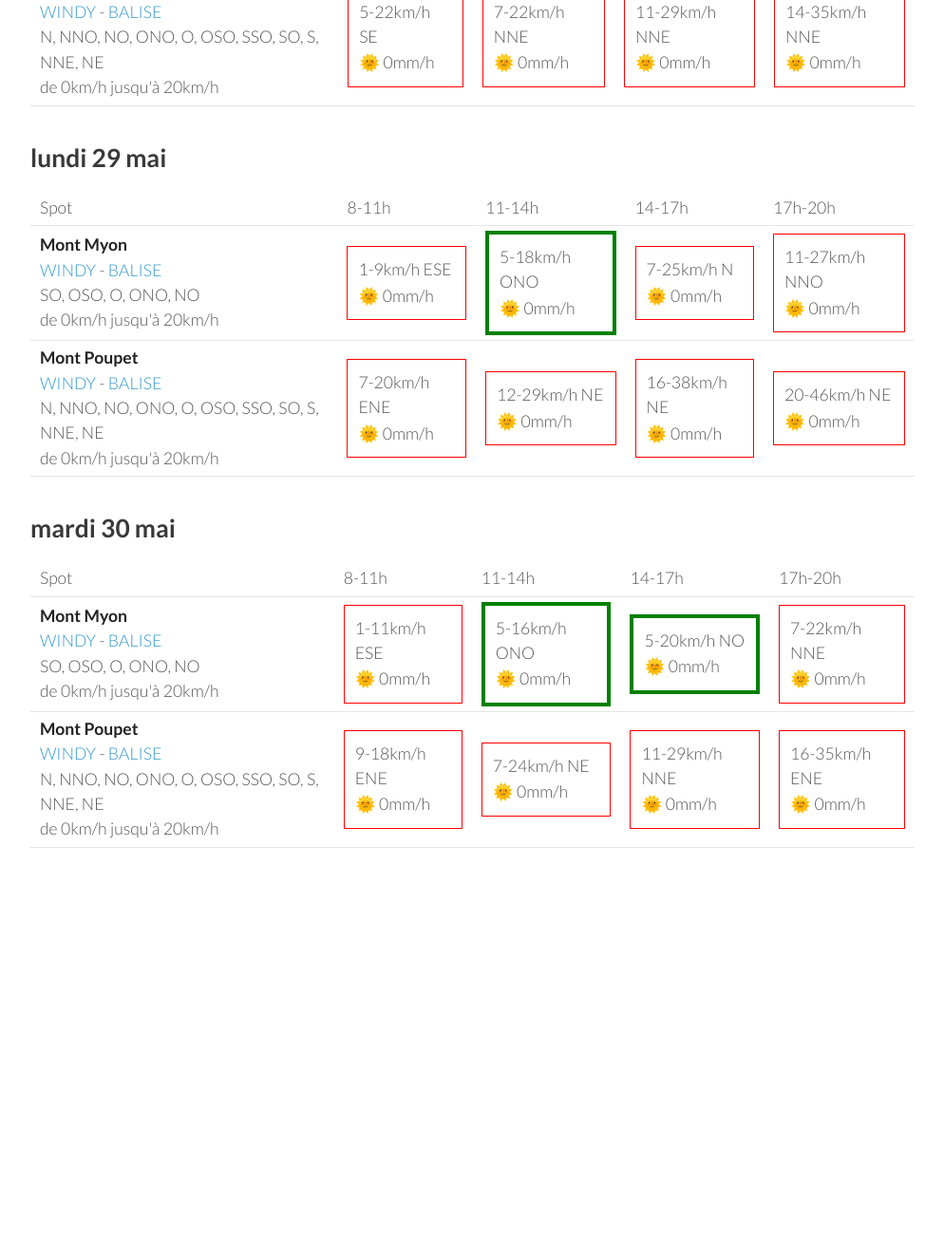
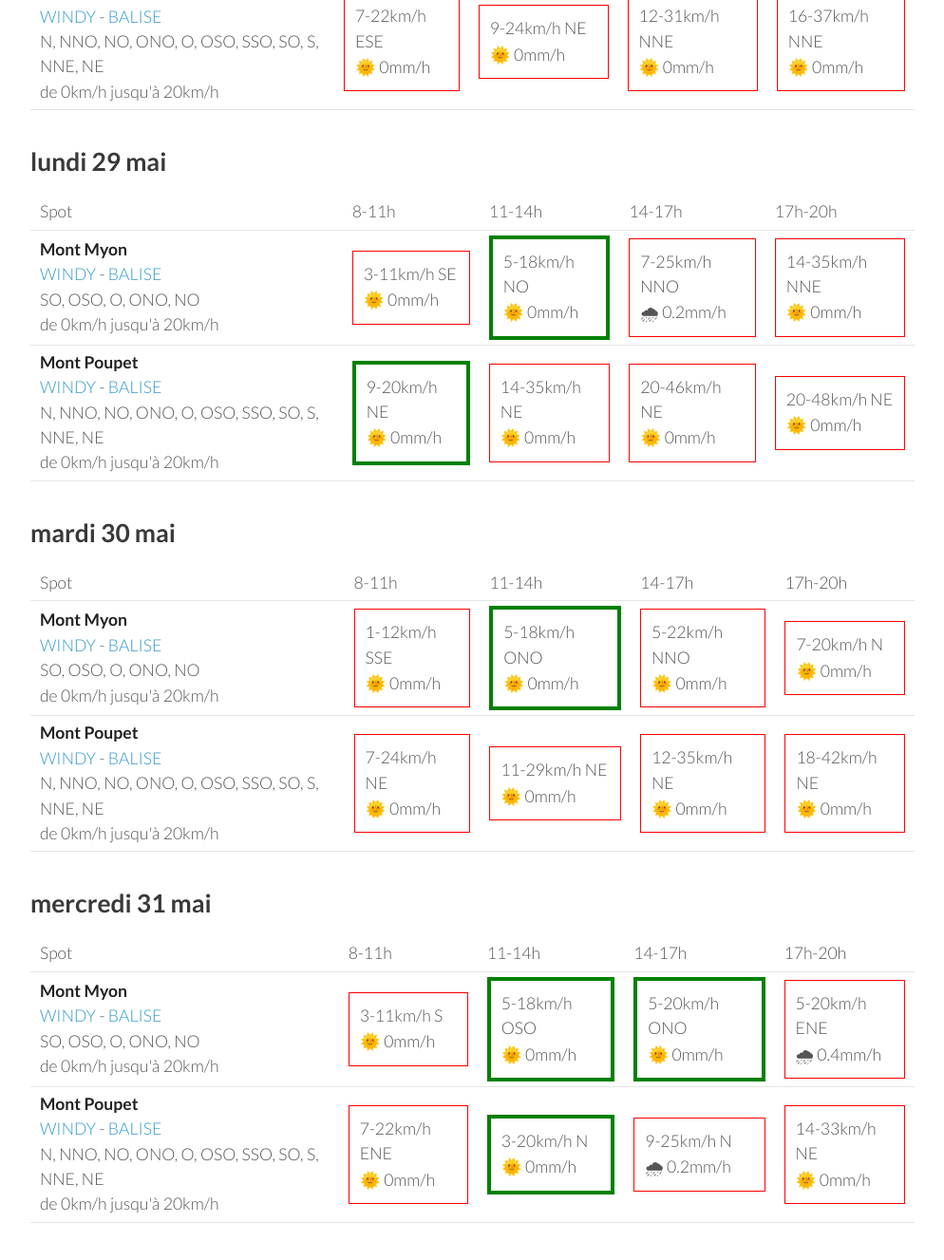
Before and after one commit to parapente-dans-le-nord/parapente-dans-le-nord.github.io, a Jekyll site: the page built from jura.markdown, in a window 1280 px wide and 1400 px high, scrolled down 1296 px. Shown: the top 1327 px of the window at 95% size, without its empty margins (26-1020 px from the left). Built offline with Jekyll 4.4.1, drawn with Linux system fonts in a browser that asks for light colours; before the commit the page ends 2317 px from its top, so only the background shows below that; some of the changed text lies outside the part shown.

Commit message:
update index.markdown

```diff
--- a/jura.markdown
+++ b/jura.markdown
@@ -24,10 +24,10 @@ page mise à jour le vendredi 26 mai 06:20
 <tr>
         <td><strong>Mont Poupet</strong><br><a href="https://windy.com/46.970/5.876?46.541,5.876,8">WINDY</a> - <span class=""><a href="http://www.balisemeteo.com/balise.php?idBalise=92">BALISE</a> </span><br> <span class="vent-favorable">N, NNO, NO, ONO, O, OSO, SSO, SO, S, NNE, NE</span><br><span class="force-vent">de 0km/h jusqu'à 20km/h</span> </td>
 
-            <td><div class="not-flyable"><p>5-14km/h E</p><p>🌞 0mm/h</p></div></td>
-            <td><div class="flyable"><p>5-16km/h N</p><p>🌞 0mm/h</p></div></td>
-            <td><div class="not-flyable"><p>9-22km/h NNO</p><p>🌞 0mm/h</p></div></td>
-            <td><div class="not-flyable"><p>9-25km/h N</p><p>🌞 0mm/h</p></div></td>
+            <td><div class="not-flyable"><p>5-14km/h ESE</p><p>🌞 0mm/h</p></div></td>
+            <td><div class="flyable"><p>7-20km/h N</p><p>🌞 0mm/h</p></div></td>
+            <td><div class="not-flyable"><p>11-27km/h NNE</p><p>🌧 0.7mm/h</p></div></td>
+            <td><div class="not-flyable"><p>14-31km/h NNE</p><p>🌞 0mm/h</p></div></td>
 
 
     </tr>
@@ -70,10 +70,10 @@ page mise à jour le vendredi 26 mai 06:20
 <tr>
         <td><strong>Mont Poupet</strong><br><a href="https://windy.com/46.970/5.876?46.541,5.876,8">WINDY</a> - <span class=""><a href="http://www.balisemeteo.com/balise.php?idBalise=92">BALISE</a> </span><br> <span class="vent-favorable">N, NNO, NO, ONO, O, OSO, SSO, SO, S, NNE, NE</span><br><span class="force-vent">de 0km/h jusqu'à 20km/h</span> </td>
 
-            <td><div class="not-flyable"><p>11-24km/h ENE</p><p>🌞 0mm/h</p></div></td>
-            <td><div class="flyable"><p>5-16km/h NE</p><p>🌞 0mm/h</p></div></td>
-            <td><div class="not-flyable"><p>7-22km/h N</p><p>🌞 0mm/h</p></div></td>
-            <td><div class="not-flyable"><p>11-29km/h NNE</p><p>🌞 0mm/h</p></div></td>
+            <td><div class="not-flyable"><p>9-22km/h E</p><p>🌞 0mm/h</p></div></td>
+            <td><div class="not-flyable"><p>7-22km/h NE</p><p>🌞 0mm/h</p></div></td>
+            <td><div class="not-flyable"><p>9-25km/h NNE</p><p>🌞 0mm/h</p></div></td>
+            <td><div class="not-flyable"><p>12-29km/h NNE</p><p>🌞 0mm/h</p></div></td>
 
 
     </tr>
@@ -97,19 +97,19 @@ page mise à jour le vendredi 26 mai 06:20
         <td><strong>Mont Myon</strong><br><a href="https://windy.com/46.331/5.397?45.898,5.394,8,m:eWoagj8">WINDY</a> - <span class=""><a href="http://www.balisemeteo.com/balise.php?idBalise=70">BALISE</a> </span><br> <span class="vent-favorable">SO, OSO, O, ONO, NO</span><br><span class="force-vent">de 0km/h jusqu'à 20km/h</span> </td>
 
             <td><div class="not-flyable"><p>1-11km/h SSE</p><p>🌞 0mm/h</p></div></td>
-            <td><div class="flyable"><p>5-16km/h O</p><p>🌞 0mm/h</p></div></td>
-            <td><div class="not-flyable"><p>5-20km/h N</p><p>🌧 0.2mm/h</p></div></td>
-            <td><div class="not-flyable"><p>5-22km/h NNE</p><p>🌧 0.2mm/h</p></div></td>
+            <td><div class="flyable"><p>5-16km/h ONO</p><p>🌞 0mm/h</p></div></td>
+            <td><div class="not-flyable"><p>7-22km/h N</p><p>🌧 0.2mm/h</p></div></td>
+            <td><div class="not-flyable"><p>9-25km/h NNE</p><p>🌞 0mm/h</p></div></td>
 
 
     </tr>
 <tr>
         <td><strong>Mont Poupet</strong><br><a href="https://windy.com/46.970/5.876?46.541,5.876,8">WINDY</a> - <span class=""><a href="http://www.balisemeteo.com/balise.php?idBalise=92">BALISE</a> </span><br> <span class="vent-favorable">N, NNO, NO, ONO, O, OSO, SSO, SO, S, NNE, NE</span><br><span class="force-vent">de 0km/h jusqu'à 20km/h</span> </td>
 
-            <td><div class="not-flyable"><p>5-22km/h SE</p><p>🌞 0mm/h</p></div></td>
-            <td><div class="not-flyable"><p>7-22km/h NNE</p><p>🌞 0mm/h</p></div></td>
-            <td><div class="not-flyable"><p>11-29km/h NNE</p><p>🌞 0mm/h</p></div></td>
-            <td><div class="not-flyable"><p>14-35km/h NNE</p><p>🌞 0mm/h</p></div></td>
+            <td><div class="not-flyable"><p>7-22km/h ESE</p><p>🌞 0mm/h</p></div></td>
+            <td><div class="not-flyable"><p>9-24km/h NE</p><p>🌞 0mm/h</p></div></td>
+            <td><div class="not-flyable"><p>12-31km/h NNE</p><p>🌞 0mm/h</p></div></td>
+            <td><div class="not-flyable"><p>16-37km/h NNE</p><p>🌞 0mm/h</p></div></td>
 
 
     </tr>
@@ -132,20 +132,20 @@ page mise à jour le vendredi 26 mai 06:20
 <tr>
         <td><strong>Mont Myon</strong><br><a href="https://windy.com/46.331/5.397?45.898,5.394,8,m:eWoagj8">WINDY</a> - <span class=""><a href="http://www.balisemeteo.com/balise.php?idBalise=70">BALISE</a> </span><br> <span class="vent-favorable">SO, OSO, O, ONO, NO</span><br><span class="force-vent">de 0km/h jusqu'à 20km/h</span> </td>
 
-            <td><div class="not-flyable"><p>1-9km/h ESE</p><p>🌞 0mm/h</p></div></td>
-            <td><div class="flyable"><p>5-18km/h ONO</p><p>🌞 0mm/h</p></div></td>
-            <td><div class="not-flyable"><p>7-25km/h N</p><p>🌞 0mm/h</p></div></td>
-            <td><div class="not-flyable"><p>11-27km/h NNO</p><p>🌞 0mm/h</p></div></td>
+            <td><div class="not-flyable"><p>3-11km/h SE</p><p>🌞 0mm/h</p></div></td>
+            <td><div class="flyable"><p>5-18km/h NO</p><p>🌞 0mm/h</p></div></td>
+            <td><div class="not-flyable"><p>7-25km/h NNO</p><p>🌧 0.2mm/h</p></div></td>
+            <td><div class="not-flyable"><p>14-35km/h NNE</p><p>🌞 0mm/h</p></div></td>
 
 
     </tr>
 <tr>
         <td><strong>Mont Poupet</strong><br><a href="https://windy.com/46.970/5.876?46.541,5.876,8">WINDY</a> - <span class=""><a href="http://www.balisemeteo.com/balise.php?idBalise=92">BALISE</a> </span><br> <span class="vent-favorable">N, NNO, NO, ONO, O, OSO, SSO, SO, S, NNE, NE</span><br><span class="force-vent">de 0km/h jusqu'à 20km/h</span> </td>
 
-            <td><div class="not-flyable"><p>7-20km/h ENE</p><p>🌞 0mm/h</p></div></td>
-            <td><div class="not-flyable"><p>12-29km/h NE</p><p>🌞 0mm/h</p></div></td>
-            <td><div class="not-flyable"><p>16-38km/h NE</p><p>🌞 0mm/h</p></div></td>
+            <td><div class="flyable"><p>9-20km/h NE</p><p>🌞 0mm/h</p></div></td>
+            <td><div class="not-flyable"><p>14-35km/h NE</p><p>🌞 0mm/h</p></div></td>
             <td><div class="not-flyable"><p>20-46km/h NE</p><p>🌞 0mm/h</p></div></td>
+            <td><div class="not-flyable"><p>20-48km/h NE</p><p>🌞 0mm/h</p></div></td>
 
 
     </tr>
@@ -168,20 +168,20 @@ page mise à jour le vendredi 26 mai 06:20
 <tr>
         <td><strong>Mont Myon</strong><br><a href="https://windy.com/46.331/5.397?45.898,5.394,8,m:eWoagj8">WINDY</a> - <span class=""><a href="http://www.balisemeteo.com/balise.php?idBalise=70">BALISE</a> </span><br> <span class="vent-favorable">SO, OSO, O, ONO, NO</span><br><span class="force-vent">de 0km/h jusqu'à 20km/h</span> </td>
 
-            <td><div class="not-flyable"><p>1-11km/h ESE</p><p>🌞 0mm/h</p></div></td>
-            <td><div class="flyable"><p>5-16km/h ONO</p><p>🌞 0mm/h</p></div></td>
-            <td><div class="flyable"><p>5-20km/h NO</p><p>🌞 0mm/h</p></div></td>
-            <td><div class="not-flyable"><p>7-22km/h NNE</p><p>🌞 0mm/h</p></div></td>
+            <td><div class="not-flyable"><p>1-12km/h SSE</p><p>🌞 0mm/h</p></div></td>
+            <td><div class="flyable"><p>5-18km/h ONO</p><p>🌞 0mm/h</p></div></td>
+            <td><div class="not-flyable"><p>5-22km/h NNO</p><p>🌞 0mm/h</p></div></td>
+            <td><div class="not-flyable"><p>7-20km/h N</p><p>🌞 0mm/h</p></div></td>
 
 
     </tr>
 <tr>
         <td><strong>Mont Poupet</strong><br><a href="https://windy.com/46.970/5.876?46.541,5.876,8">WINDY</a> - <span class=""><a href="http://www.balisemeteo.com/balise.php?idBalise=92">BALISE</a> </span><br> <span class="vent-favorable">N, NNO, NO, ONO, O, OSO, SSO, SO, S, NNE, NE</span><br><span class="force-vent">de 0km/h jusqu'à 20km/h</span> </td>
 
-            <td><div class="not-flyable"><p>9-18km/h ENE</p><p>🌞 0mm/h</p></div></td>
             <td><div class="not-flyable"><p>7-24km/h NE</p><p>🌞 0mm/h</p></div></td>
-            <td><div class="not-flyable"><p>11-29km/h NNE</p><p>🌞 0mm/h</p></div></td>
-            <td><div class="not-flyable"><p>16-35km/h ENE</p><p>🌞 0mm/h</p></div></td>
+            <td><div class="not-flyable"><p>11-29km/h NE</p><p>🌞 0mm/h</p></div></td>
+            <td><div class="not-flyable"><p>12-35km/h NE</p><p>🌞 0mm/h</p></div></td>
+            <td><div class="not-flyable"><p>18-42km/h NE</p><p>🌞 0mm/h</p></div></td>
 
 
     </tr>
@@ -189,3 +189,39 @@ page mise à jour le vendredi 26 mai 06:20
 </tbody>
 </table>
 {:/}
+## mercredi 31 mai
+
+{::nomarkdown}
+<table>
+  <tbody>
+    <tr>
+      <td>Spot</td>
+      <td>8-11h</td>
+      <td>11-14h</td>
+      <td>14-17h</td>
+      <td>17h-20h</td>
+    </tr>
+<tr>
+        <td><strong>Mont Myon</strong><br><a href="https://windy.com/46.331/5.397?45.898,5.394,8,m:eWoagj8">WINDY</a> - <span class=""><a href="http://www.balisemeteo.com/balise.php?idBalise=70">BALISE</a> </span><br> <span class="vent-favorable">SO, OSO, O, ONO, NO</span><br><span class="force-vent">de 0km/h jusqu'à 20km/h</span> </td>
+
+            <td><div class="not-flyable"><p>3-11km/h S</p><p>🌞 0mm/h</p></div></td>
+            <td><div class="flyable"><p>5-18km/h OSO</p><p>🌞 0mm/h</p></div></td>
+            <td><div class="flyable"><p>5-20km/h ONO</p><p>🌞 0mm/h</p></div></td>
+            <td><div class="not-flyable"><p>5-20km/h ENE</p><p>🌧 0.4mm/h</p></div></td>
+
+
+    </tr>
+<tr>
+        <td><strong>Mont Poupet</strong><br><a href="https://windy.com/46.970/5.876?46.541,5.876,8">WINDY</a> - <span class=""><a href="http://www.balisemeteo.com/balise.php?idBalise=92">BALISE</a> </span><br> <span class="vent-favorable">N, NNO, NO, ONO, O, OSO, SSO, SO, S, NNE, NE</span><br><span class="force-vent">de 0km/h jusqu'à 20km/h</span> </td>
+
+            <td><div class="not-flyable"><p>7-22km/h ENE</p><p>🌞 0mm/h</p></div></td>
+            <td><div class="flyable"><p>3-20km/h N</p><p>🌞 0mm/h</p></div></td>
+            <td><div class="not-flyable"><p>9-25km/h N</p><p>🌧 0.2mm/h</p></div></td>
+            <td><div class="not-flyable"><p>14-33km/h NE</p><p>🌞 0mm/h</p></div></td>
+
+
+    </tr>
+
+</tbody>
+</table>
+{:/}
```
Also changed, not shown: other parts of jura.markdown (+1 -1 lines).
